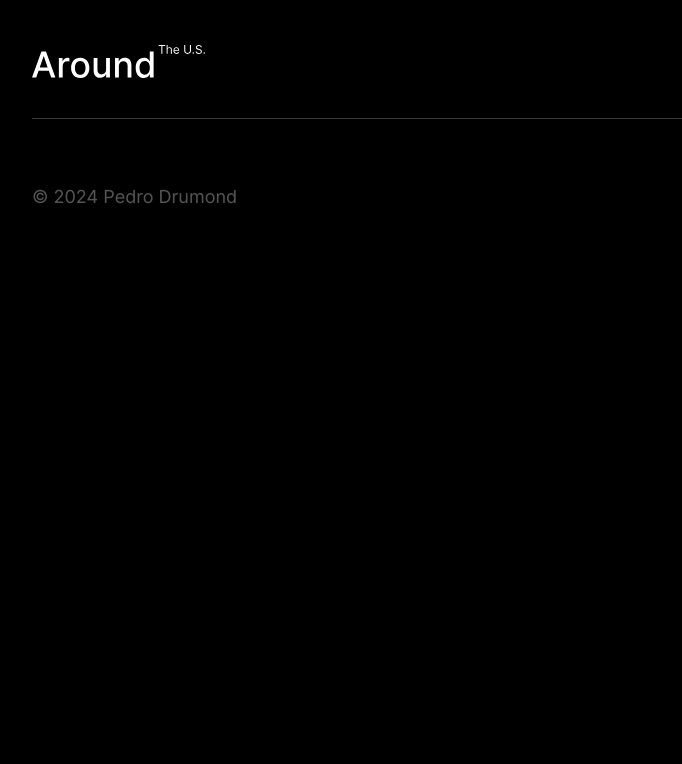
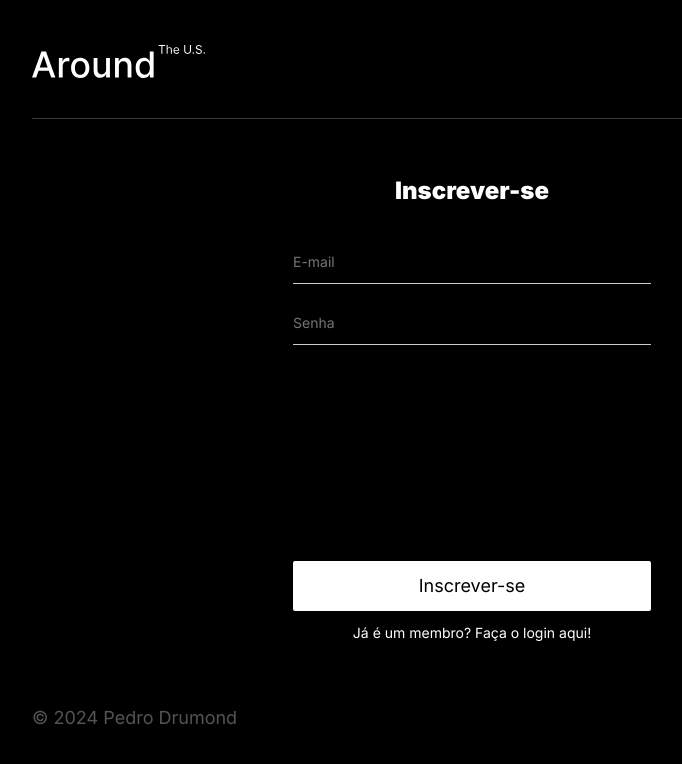
Before and after one commit to DrumondPedro/web_project_around_react, a React (Vite) app: page /signup in a window 1280 px wide. Shown: the top 764 px of the page, without its empty margins (168-850 px from the left). Built offline with nearby package versions, Linux system fonts and the light colour scheme; no server answers.

Commit message:
feat: creat Signup component

```diff
--- /dev/null
+++ b/src/blocks/signup.css
@@ -0,0 +1,73 @@
+.signup {
+  margin: 60px auto 0;
+  max-width: 360px;
+}
+
+.signup__title {
+  line-height: 100%;
+  font-size: 24px;
+  font-weight: 900;
+  color: #fff;
+  text-align: center;
+}
+
+.signup__form {
+  margin: 50px auto 15px;
+}
+
+.signup__form-set {
+  margin: 0 auto 216px;
+}
+
+.form__signup-input {
+  border-color: rgba(204, 204, 204, 1);
+  color: rgba(204, 204, 204, 1);
+  background-color: #000;
+  padding: 0 0 13px;
+  line-height: 100%;
+}
+
+.form__signup-error {
+  top: 31px;
+}
+
+.form__signup-submit-button {
+  line-height: 100%;
+  font-size: 18px;
+  background-color: rgba(255, 255, 255, 1);
+  color: #000;
+}
+
+.signup__text {
+  line-height: 100%;
+  font-size: 14px;
+  color: #fff;
+  text-align: center;
+}
+
+@media screen and (max-width: 375px) {
+  .signup {
+    margin: 40px auto 0;
+    max-width: 260px;
+  }
+
+  .signup__title {
+    font-size: 20px;
+  }
+
+  .signup__form {
+    margin: 40px auto 20px;
+  }
+
+  .signup__form-set {
+    margin: 0 auto 173px;
+  }
+
+  .form__signup-submit-button {
+    font-size: 16px;
+  }
+
+  .signup__text {
+    font-size: 12px;
+  }
+}
--- a/src/components/App/App.jsx
+++ b/src/components/App/App.jsx
@@ -3,6 +3,7 @@ import { Route, Routes } from 'react-router-dom';
 import Header from '../Header/Header';
 import Main from '../Main/Main';
 import Signin from '../Signin/Signin';
+import Signup from '../Signup/Signup';
 import Footer from '../Footer/Footer';
 
 function App() {
@@ -13,6 +14,7 @@ function App() {
           <Header />
           <Routes>
             <Route path='/' element={<Main />} />
+            <Route path='/signup' element={<Signup />} />
             <Route path='/signin' element={<Signin />} />
           </Routes>
           <Footer />
--- /dev/null
+++ b/src/components/Signup/Signup.jsx
@@ -0,0 +1,41 @@
+function Signup() {
+  return (
+    <section className='signup'>
+      <h2 className='signup__title'>Inscrever-se</h2>
+      <form className='form signup__form'>
+        <fieldset className='form__set signup__form-set'>
+          <label className='form__field signup__form-field'>
+            <input
+              className='form__input form__signup-input'
+              type='email'
+              id='email'
+              placeholder='E-mail'
+              required
+            ></input>
+            <span className={`form__error form__signup-error `}></span>
+          </label>
+          <label className='form__field'>
+            <input
+              className='form__input form__signup-input'
+              type='password'
+              id='password'
+              placeholder='Senha'
+              minLength='8'
+              required
+            ></input>
+            <span className={`form__error form__signup-error `}></span>
+          </label>
+        </fieldset>
+        <button
+          type='submit'
+          className={`form__submit-button form__signup-submit-button`}
+        >
+          Inscrever-se
+        </button>
+      </form>
+      <p className='signup__text'>Já é um membro? Faça o login aqui!</p>
+    </section>
+  );
+}
+
+export default Signup;
--- a/src/index.css
+++ b/src/index.css
@@ -18,6 +18,8 @@
 
 @import url('./blocks/signin.css');
 
+@import url('./blocks/signup.css');
+
 @import url('./blocks/viewer.css');
 
 @import url('./blocks/footer.css');
```
